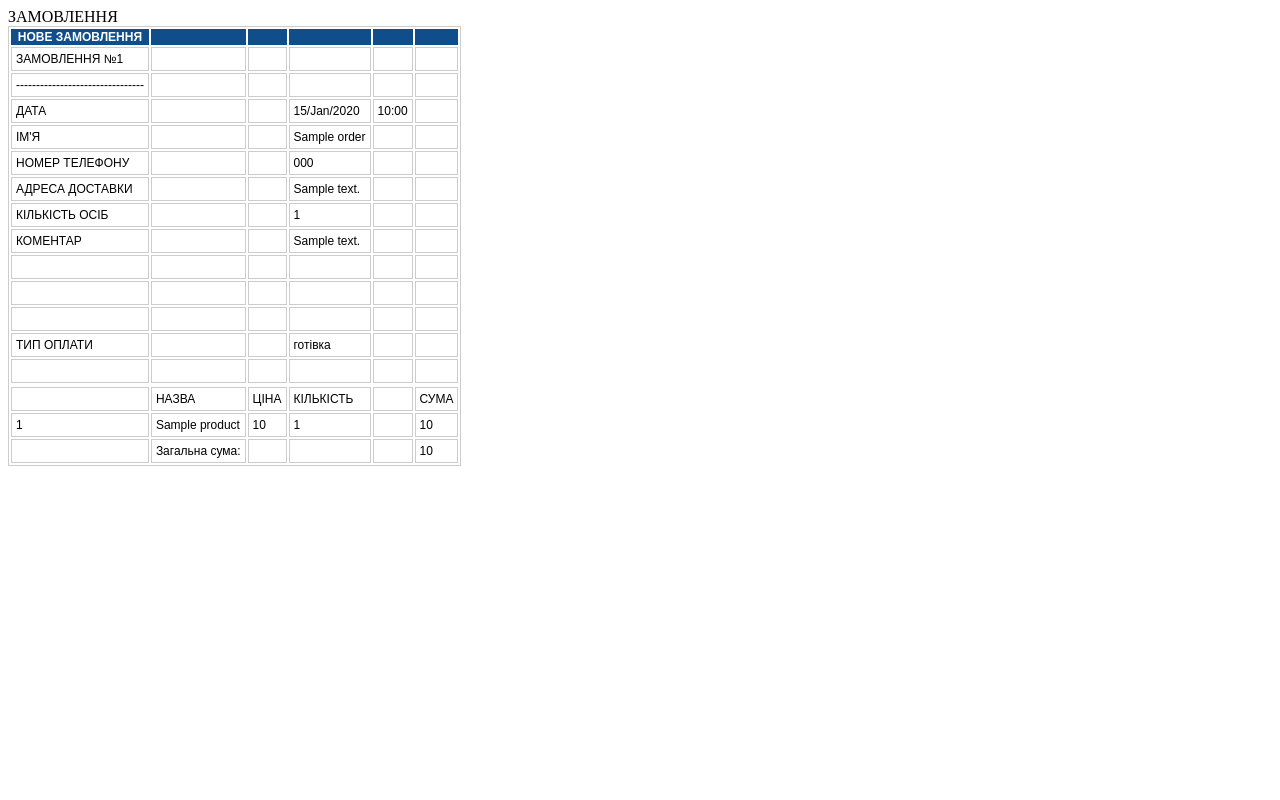
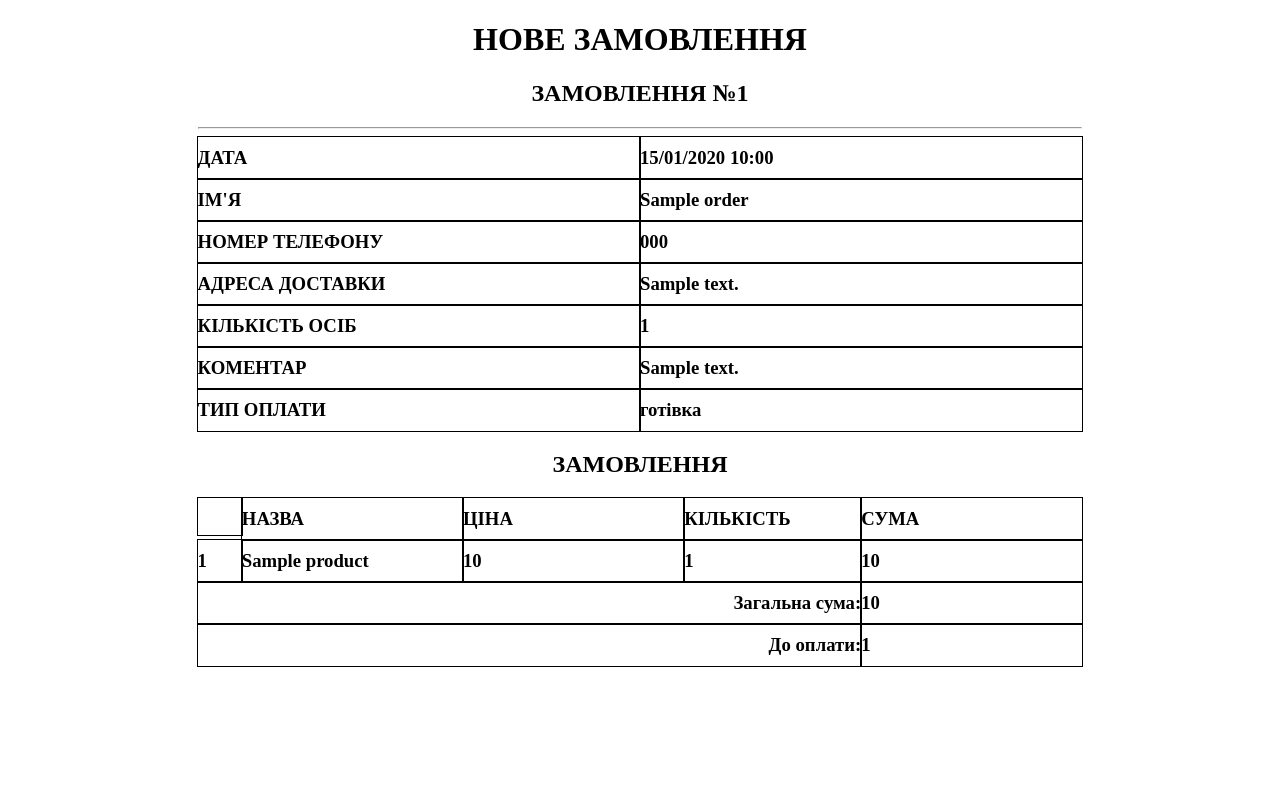
Before and after one commit to OscarGibson/yakudza-backend, a Django app: template order/templates/order/email.html in a window 1280 px wide. Run offline with Django 3.2, Linux system fonts and the light colour scheme; the template is opened without the code that fills it: most values are stand-ins (such as "Sample title", 1, 10 or a date in 2020).

Commit message:
add new order email

```diff
--- a/order/templates/order/email.html
+++ b/order/templates/order/email.html
@@ -1,55 +1,61 @@
-<style type="text/css">
-	table.tableizer-table {
-		font-size: 12px;
-		border: 1px solid #CCC;
-		font-family: Arial, Helvetica, sans-serif;
-	}
-	.tableizer-table td {
-		padding: 4px;
-		margin: 3px;
-		border: 1px solid #CCC;
-	}
-	.tableizer-table th {
-		background-color: #104E8B;
-		color: #FFF;
-		font-weight: bold;
-	}
-</style>
-<table class="tableizer-table">
-<thead><tr class="tableizer-firstrow"><th>НОВЕ ЗАМОВЛЕННЯ</th><th>&nbsp;</th><th>&nbsp;</th><th>&nbsp;</th><th>&nbsp;</th><th>&nbsp;</th></tr></thead><tbody>
- <tr><td>ЗАМОВЛЕННЯ №{{ order.id }}</td><td>&nbsp;</td><td>&nbsp;</td><td>&nbsp;</td><td>&nbsp;</td><td>&nbsp;</td></tr>
- <tr><td>--------------------------------</td><td>&nbsp;</td><td>&nbsp;</td><td>&nbsp;</td><td>&nbsp;</td><td>&nbsp;</td></tr>
- <tr><td>ДАТА</td><td>&nbsp;</td><td>&nbsp;</td><td>{{ order.created_at|date:"d/M/Y" }}</td><td>{{ order.created_at|date:"H:i" }}</td><td>&nbsp;</td></tr>
- <tr><td>ІМ'Я</td><td>&nbsp;</td><td>&nbsp;</td><td>{{ order.name }}</td><td>&nbsp;</td><td>&nbsp;</td></tr>
- <tr><td>НОМЕР ТЕЛЕФОНУ</td><td>&nbsp;</td><td>&nbsp;</td><td>{{ order.phone }}</td><td>&nbsp;</td><td>&nbsp;</td></tr>
- <tr><td>АДРЕСА ДОСТАВКИ</td><td>&nbsp;</td><td>&nbsp;</td><td>{{ order.address }}</td><td>&nbsp;</td><td>&nbsp;</td></tr>
- <tr><td>КІЛЬКІСТЬ ОСІБ</td><td>&nbsp;</td><td>&nbsp;</td><td>{{ order.count }}</td><td>&nbsp;</td><td>&nbsp;</td></tr>
- <tr><td>КОМЕНТАР</td><td>&nbsp;</td><td>&nbsp;</td><td>{{ order.comment }}</td><td>&nbsp;</td><td>&nbsp;</td></tr>
- <tr><td>&nbsp;</td><td>&nbsp;</td><td>&nbsp;</td><td>&nbsp;</td><td>&nbsp;</td><td>&nbsp;</td></tr>
- <tr><td>&nbsp;</td><td>&nbsp;</td><td>&nbsp;</td><td>&nbsp;</td><td>&nbsp;</td><td>&nbsp;</td></tr>
- <tr><td>&nbsp;</td><td>&nbsp;</td><td>&nbsp;</td><td>&nbsp;</td><td>&nbsp;</td><td>&nbsp;</td></tr>
- <tr><td>ТИП ОПЛАТИ </td><td>&nbsp;</td><td>&nbsp;</td>{% if order.type_of_payment == '1' %}<td>банківська карта</td>{% else %}<td>готівка</td>{% endif %}<td>&nbsp;</td><td>&nbsp;</td></tr>
- <tr><td>&nbsp;</td><td>&nbsp;</td><td>&nbsp;</td><td>&nbsp;</td><td>&nbsp;</td><td>&nbsp;</td></tr>
- <tr>
- ЗАМОВЛЕННЯ
- </tr>
- <tr>
-  <td>&nbsp;</td>
-  <td>НАЗВА</td>
-  <td>ЦІНА</td>
-  <td>КІЛЬКІСТЬ</td>
-  <td>&nbsp;</td>
-  <td>СУМА</td>
- </tr>
- {% for item in order.product.all %}
- <tr>
-  <td>{{ item.product.id }}</td>
-  <td>{{ item.product.title }}</td>
-  <td>{{ item.product.price }}</td>
-  <td>{{ item.count }}</td>
-  <td>&nbsp;</td>
-  <td>{{ item.total }}</td>
- </tr>
- {% endfor %}
- <tr><td>&nbsp;</td><td>Загальна сума:</td><td>&nbsp;</td><td>&nbsp;</td><td>&nbsp;</td><td>{{ order.total }}</td></tr>
-</tbody></table>
+<!DOCTYPE html>
+<html>
+<head>
+    <title>НОВЕ ЗАМОВЛЕННЯ</title>
+    <meta http-equiv="Content-Type" content="text/html; charset=utf-8" />
+</head>
+<body>
+
+	<div style="width: 70%;margin: auto;">
+		<h1 style="text-align: center;">НОВЕ ЗАМОВЛЕННЯ</h1>
+	    <h2 style="text-align: center;">ЗАМОВЛЕННЯ №{{ order.id }}</h2>
+	    <hr>
+	    <div>
+	        <h3 style="padding: 10px 0;outline: 1px solid black;width: 50%;float: left;margin: 0;">ДАТА</h3>
+	        <h3 style="padding: 10px 0;outline: 1px solid black;width: 50%;float: right;margin: 0;">{{ order.created_at|date:"d/m/Y H:i" }}</h3>
+	        <h3 style="padding: 10px 0;outline: 1px solid black;width: 50%;float: left;margin: 0;">ІМ'Я</h3>
+	        <h3 style="padding: 10px 0;outline: 1px solid black;width: 50%;float: right;margin: 0;">{{ order.name }}</h3>
+	        <h3 style="padding: 10px 0;outline: 1px solid black;width: 50%;float: left;margin: 0;">НОМЕР ТЕЛЕФОНУ</h3>
+	        <h3 style="padding: 10px 0;outline: 1px solid black;width: 50%;float: right;margin: 0;">{{ order.phone }}</h3>
+	        <h3 style="padding: 10px 0;outline: 1px solid black;width: 50%;float: left;margin: 0;">АДРЕСА ДОСТАВКИ</h3>
+	        <h3 style="padding: 10px 0;outline: 1px solid black;width: 50%;float: right;margin: 0;">{{ order.address }}</h3>
+	        <h3 style="padding: 10px 0;outline: 1px solid black;width: 50%;float: left;margin: 0;">КІЛЬКІСТЬ ОСІБ</h3>
+	        <h3 style="padding: 10px 0;outline: 1px solid black;width: 50%;float: right;margin: 0;">{{ order.count }}</h3>
+	        <h3 style="padding: 10px 0;outline: 1px solid black;width: 50%;float: left;margin: 0;">КОМЕНТАР</h3>
+	        <h3 style="padding: 10px 0;outline: 1px solid black;width: 50%;float: right;margin: 0;min-height: 17px;">{{ order.comment }}</h3>
+	        <h3 style="padding: 10px 0;outline: 1px solid black;width: 50%;float: left;margin: 0;">ТИП ОПЛАТИ</h3>
+	        {% if order.type_of_payment == '1' %}
+	        <h3 style="padding: 10px 0;outline: 1px solid black;width: 50%;float: right;margin: 0;">банківська карта</h3>
+	        {% else %}
+	        <h3 style="padding: 10px 0;outline: 1px solid black;width: 50%;float: right;margin: 0;">готівка</h3>
+	        {% endif %}
+	    </div>
+
+	    <div>
+	        <h2 style="text-align: center;width: 100%;float: left;">ЗАМОВЛЕННЯ</h2>
+	        <h3 style="padding: 10px 0;outline: 1px solid black;width: 5%;float: left;margin: 0;height: 17px;"> </h3>
+	        <h3 style="padding: 10px 0;outline: 1px solid black;width: 25%;float: left;margin: 0;">НАЗВА</h3>
+	        <h3 style="padding: 10px 0;outline: 1px solid black;width: 25%;float: left;margin: 0;">ЦІНА</h3>
+	        <h3 style="padding: 10px 0;outline: 1px solid black;width: 20%;float: left;margin: 0;">КІЛЬКІСТЬ</h3>
+	        <h3 style="padding: 10px 0;outline: 1px solid black;width: 25%;float: left;margin: 0;">СУМА</h3>
+	        {% for item in order.product.all %}
+	        <h3 style="padding: 10px 0;outline: 1px solid black;width: 5%;float: left;margin: 0;">{{ forloop.counter }}</h3>
+	        <h3 style="padding: 10px 0;outline: 1px solid black;width: 25%;float: left;margin: 0;">{{ item.product.title }}</h3>
+	        <h3 style="padding: 10px 0;outline: 1px solid black;width: 25%;float: left;margin: 0;">{{ item.product.price }}</h3>
+	        <h3 style="padding: 10px 0;outline: 1px solid black;width: 20%;float: left;margin: 0;">{{ item.count }}</h3>
+	        <h3 style="padding: 10px 0;outline: 1px solid black;width: 25%;float: left;margin: 0;">{{ item.total }}</h3>
+	        {% endfor %}
+
+
+	        <h3 style="padding: 10px 0;outline: 1px solid black;width: 75%;float: left;margin: 0;text-align: right;">Загальна сума:</h3>
+	        <h3 style="padding: 10px 0;outline: 1px solid black;width: 25%;float: left;margin: 0;">{{ order.total }}</h3>
+
+	        <h3 style="padding: 10px 0;outline: 1px solid black;width: 75%;float: left;margin: 0;text-align: right;">До оплати:</h3>
+	        <h3 style="padding: 10px 0;outline: 1px solid black;width: 25%;float: left;margin: 0;">{{ order.total_discount }}</h3>
+	    </div>
+	</div>
+
+
+
+</body>
+</html>
```
